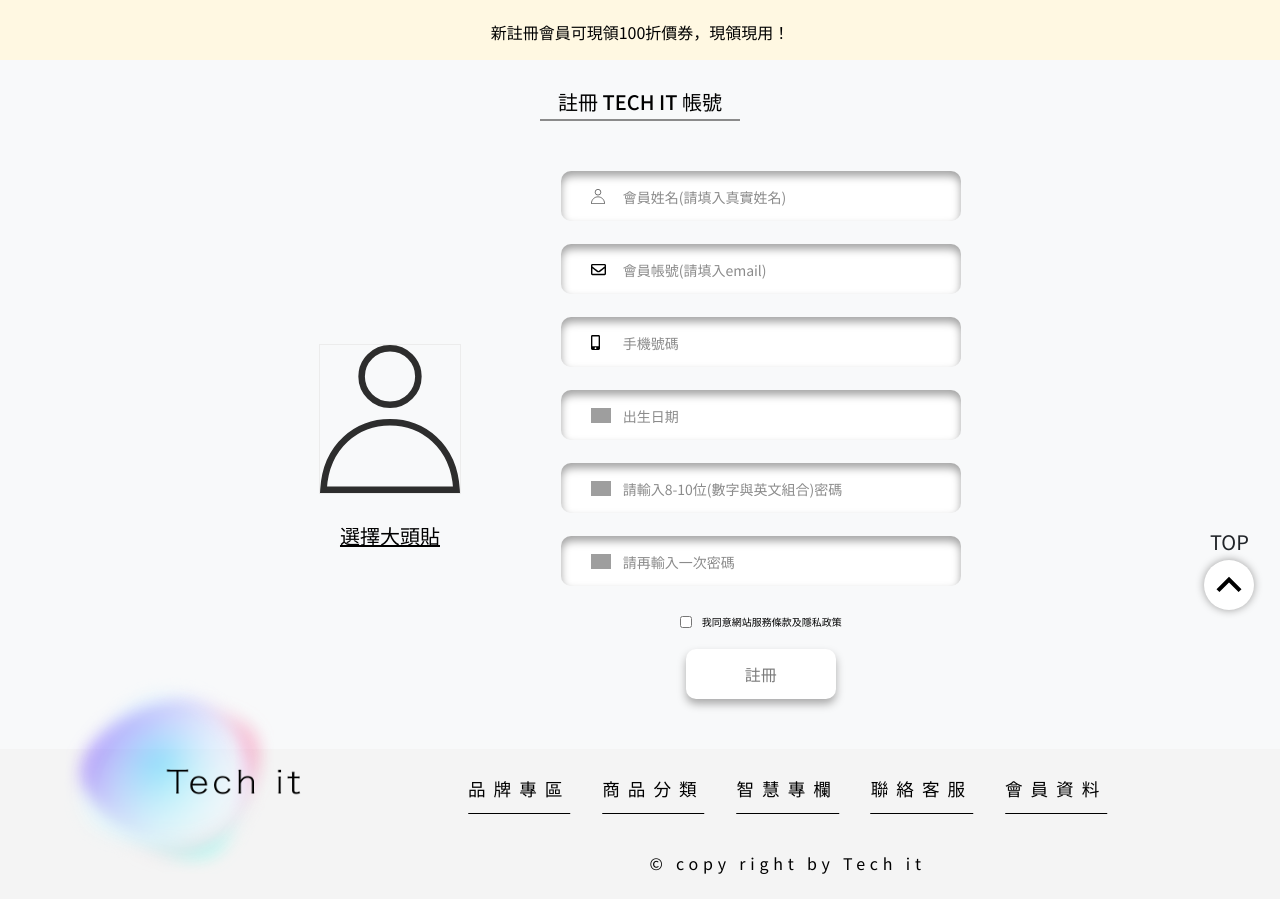
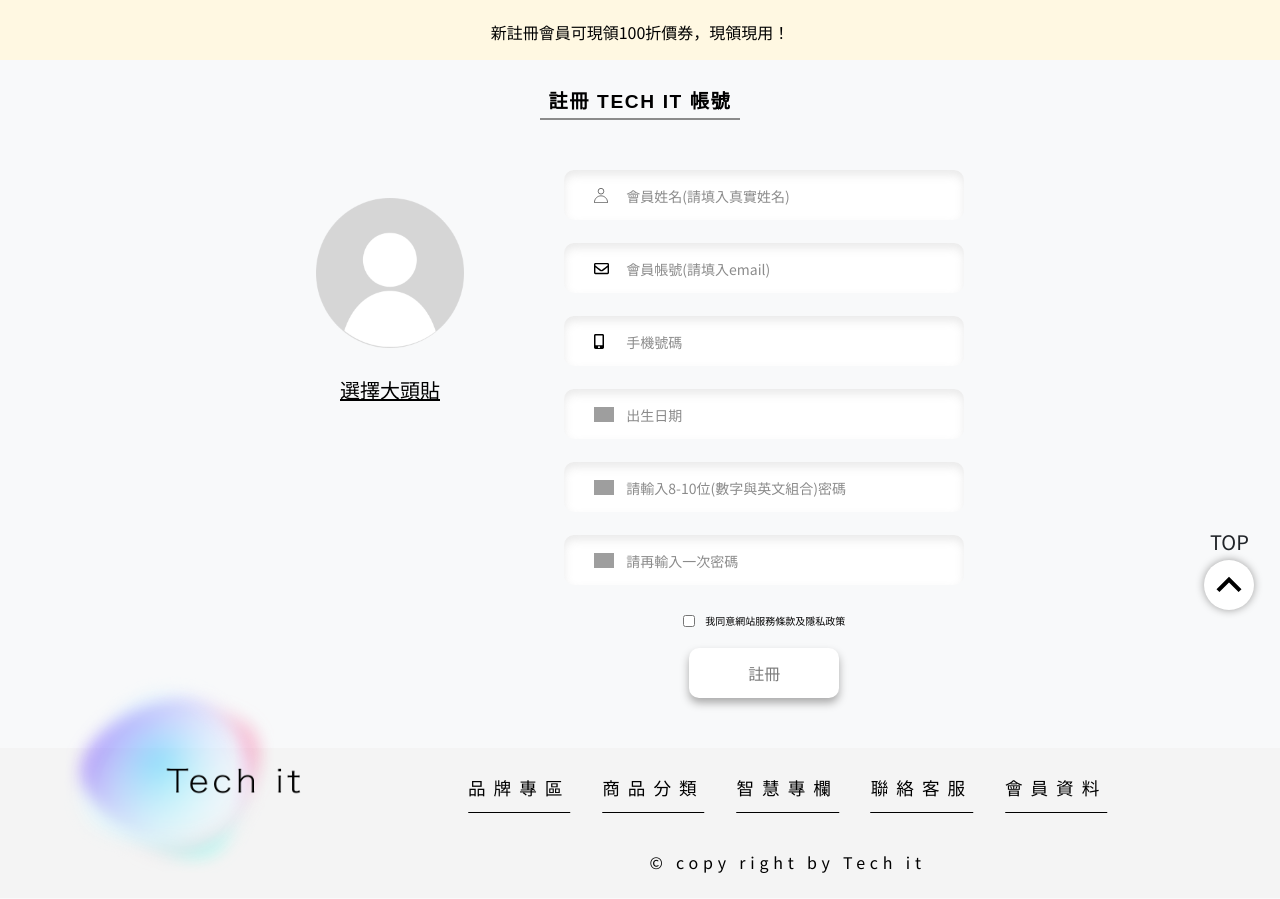
Before and after one commit to Jenting-Wu/-all-Tech-it, a PHP site: page /-all-Tech-it/signup.php in a window 1280 px wide. Shown: the part 150-1049 px from the top of the page. After the commit the page ends 1023 px from the top, so only its background shows below. Run offline with PHP 8.4, Linux system fonts and the light colour scheme; data that the repository does not hold is empty; some libraries are stand-ins or nearby versions; grey boxes are pictures that could not be loaded.

Commit message:
23:12 css update

```diff
--- a/CSS/login_index.css
+++ b/CSS/login_index.css
@@ -47,7 +47,7 @@
 }
 .promotion {
   height: 60px;
-  margin-top: 150px;
+  /* margin-top: 150px; */
   background-color: rgba(255, 248, 226, .6);
   text-align: center;
   padding: 20px;
--- a/CSS/signup.css
+++ b/CSS/signup.css
@@ -1,3 +1,51 @@
+/* button css */
+:root{
+  --button-inner:inset 0px 5px 8px #dededea3;
+  --button-outer:5px 5px 15px #bebebeab;
+  --grey-text:#7B7B7B;
+  --main-orange:#FA8873;
+  --main-purple:#5D5D71;
+}
+  /*
+  標題層級：
+
+  .display_1(主標
+  .display_2(副標
+  .display_3(小標
+  .display_4(內文
+
+  */
+
+.display_1{
+    font-size: 1.8rem;
+    font-weight: 400;
+    letter-spacing: 0.5rem;
+    }
+
+.display_2{
+    font-size: 1rem;
+    font-weight: 300;
+    letter-spacing: 0.1rem;
+    line-height: 1.2rem;
+    }
+.display_3{
+    font-size: .8rem;
+    font-weight: 300;
+    letter-spacing: 0.2rem;
+    line-height: 1.5rem;
+    }
+.display_title{
+    font-size: 1.2rem;
+    font-weight: 700;
+    letter-spacing: 0.1rem;
+    font-family: 'Fira Sans', sans-serif;
+    }
+    .display_title_2{
+    font-size: 1rem;
+    font-weight: 500;
+    letter-spacing: 0.2rem;
+    }
+
 body {
   background-color: #fafafa;
   margin: 0;
@@ -8,6 +56,8 @@
 .l_part {
   margin-right: 100px;
   text-align: center;
+  margin-top: 3rem
+
 }
 .l_part img {
   margin-bottom: 30px;
@@ -64,7 +114,7 @@
   margin: 10px;
 }
 .upload_img {
-  border: 1px solid rgb(236, 236, 236);
+  /* border: 1px solid rgb(236, 236, 236); */
   width: 50px;
 }
 .head {
@@ -79,7 +129,7 @@
 .main_part {
   display: flex;
   justify-content: center;
-  align-items: center;
+  align-items: flex-start;
 }
 
 a {
@@ -104,7 +154,7 @@
   height: 50px;
   border-radius: 10px;
   border: 0;
-  box-shadow: inset 0px 5px 8px #a2a2a2;
+  box-shadow: var(--button-inner)
 }
 .form_div {
   margin-top: 15px;
--- a/order_complete.php
+++ b/order_complete.php
@@ -25,7 +25,7 @@
         </div>
         <div class="circle circle3"></div>
         <div class="circle circle1">
-            <h4>確認訂單</h4>
+            <h6>確認訂單</h6>
         </div>
     </div>
     <div class="container">
--- a/signup.php
+++ b/signup.php
@@ -19,10 +19,10 @@
 <div class="promotion">
     新註冊會員可現領100折價券，現領現用！
 </div>
-<h5 class="head">註冊 TECH IT 帳號</h5>
+<h5 class="head display_title">註冊 TECH IT 帳號</h5>
 <div class="main_part">
     <div class="l_part">
-        <img src="./img/icon_member.svg" class="upload_img">
+        <img src="./img/member_none@2x.png" class="upload_img">
         <h5 class="click_me"><u>選擇大頭貼</u> </h5>
         <div class="full">
             <div class="user_img">
```
Also changed, not shown: CSS/login.css (+6 -7 lines), CSS/order_complete.css (+33 -9 lines), CSS/success_signup.css (+8 -1 lines), plug-in/owl.carousel/owl.carousel.css.
